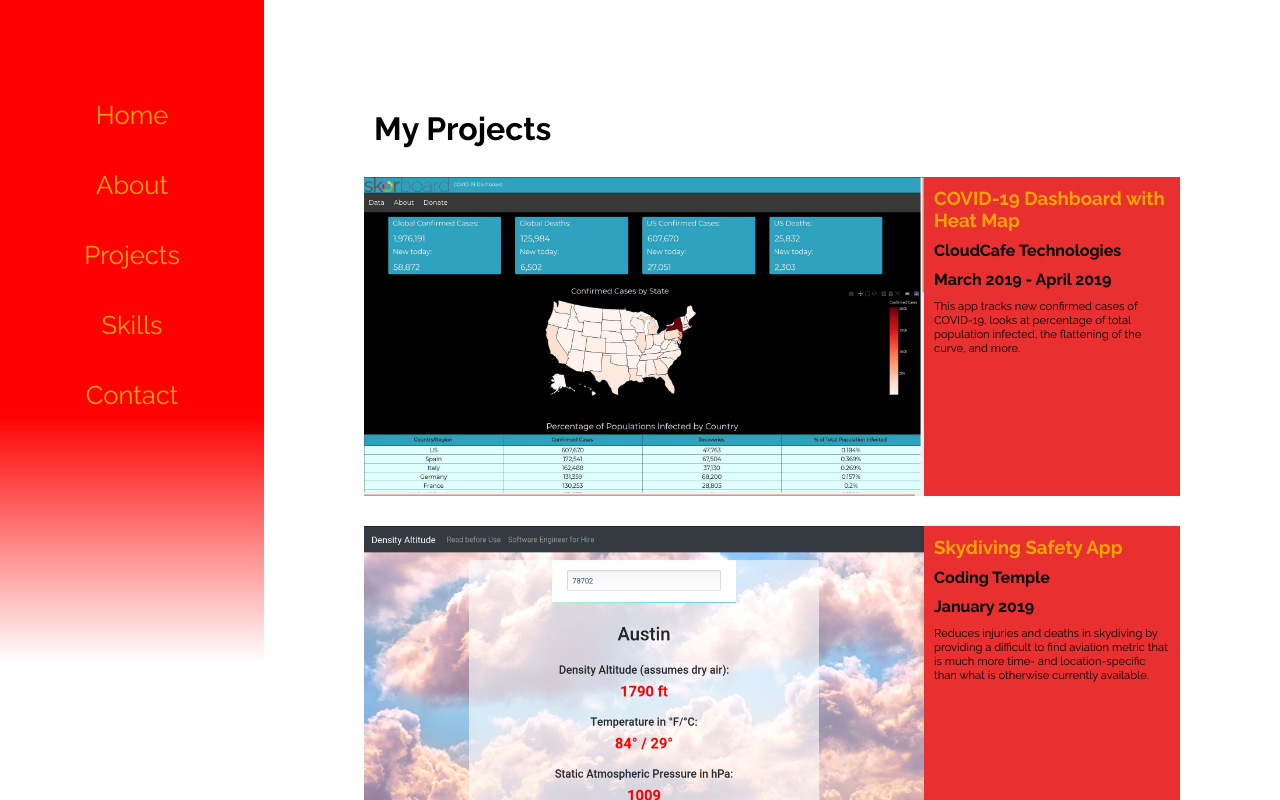
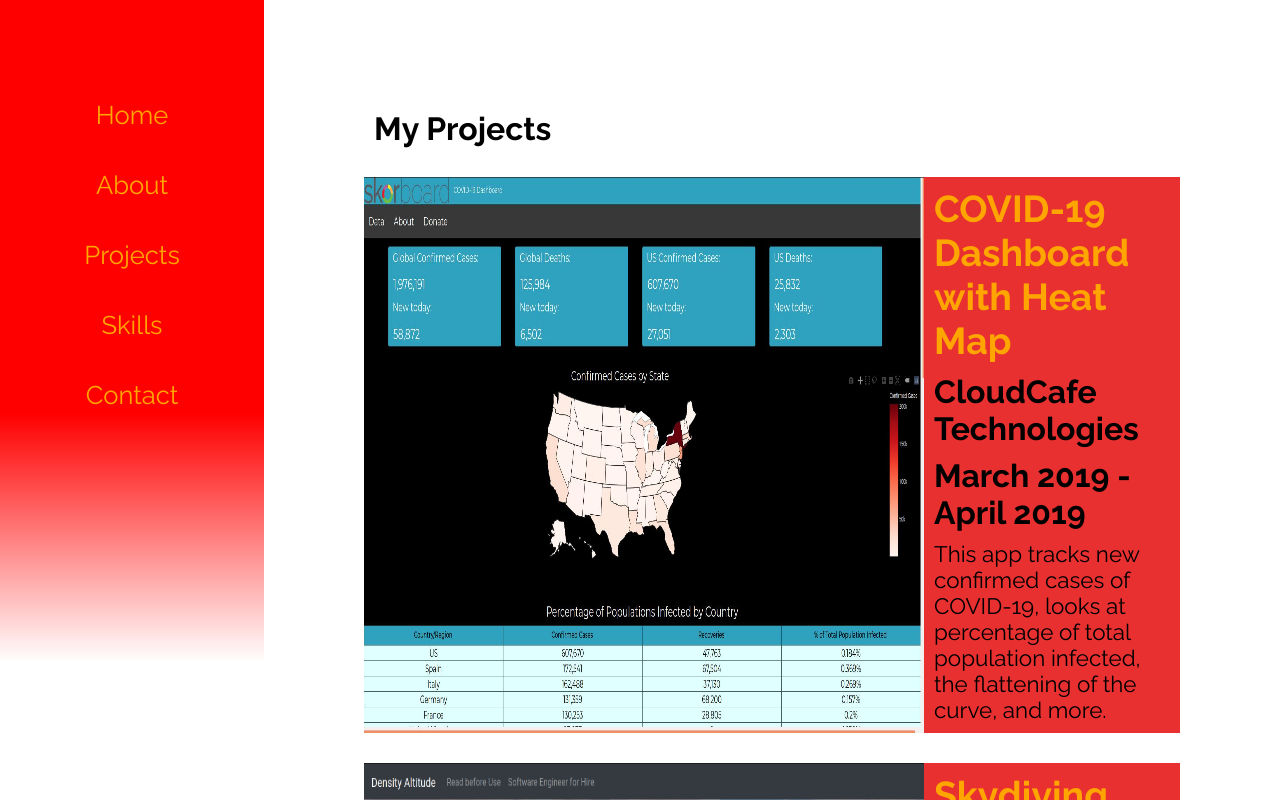
Before and after one commit to PropeReferio/portfolio-react, a React (Create React App) app: page /projects in a window 1280 px wide. Shown: the top 800 px of the page. Built offline with nearby package versions, Linux system fonts and the light colour scheme.

Commit message:
adjusting for production

```diff
--- a/src/css/App.css
+++ b/src/css/App.css
@@ -30,7 +30,7 @@ body{
 }
 .profilepic{
   border-radius: 40%;
-  width: 200px;
+  width: 400px;
   margin: 30px;
 }
 .typingeffect{
@@ -127,3 +127,6 @@ h1,h2,h3,h4,p {
 .App{
   flex-direction: columns;
 }
+.compdet {
+  font-size: 200%;
+}
```
